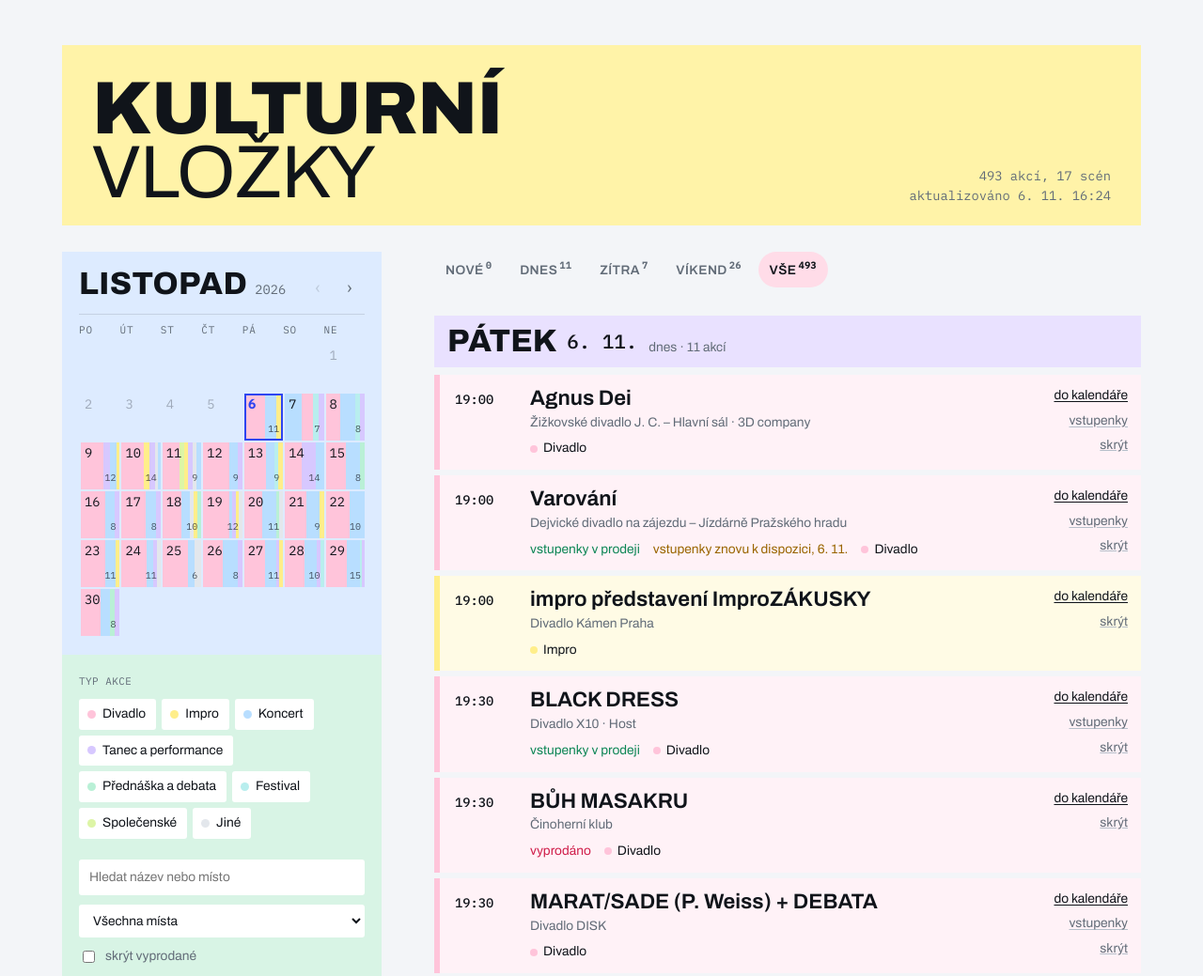
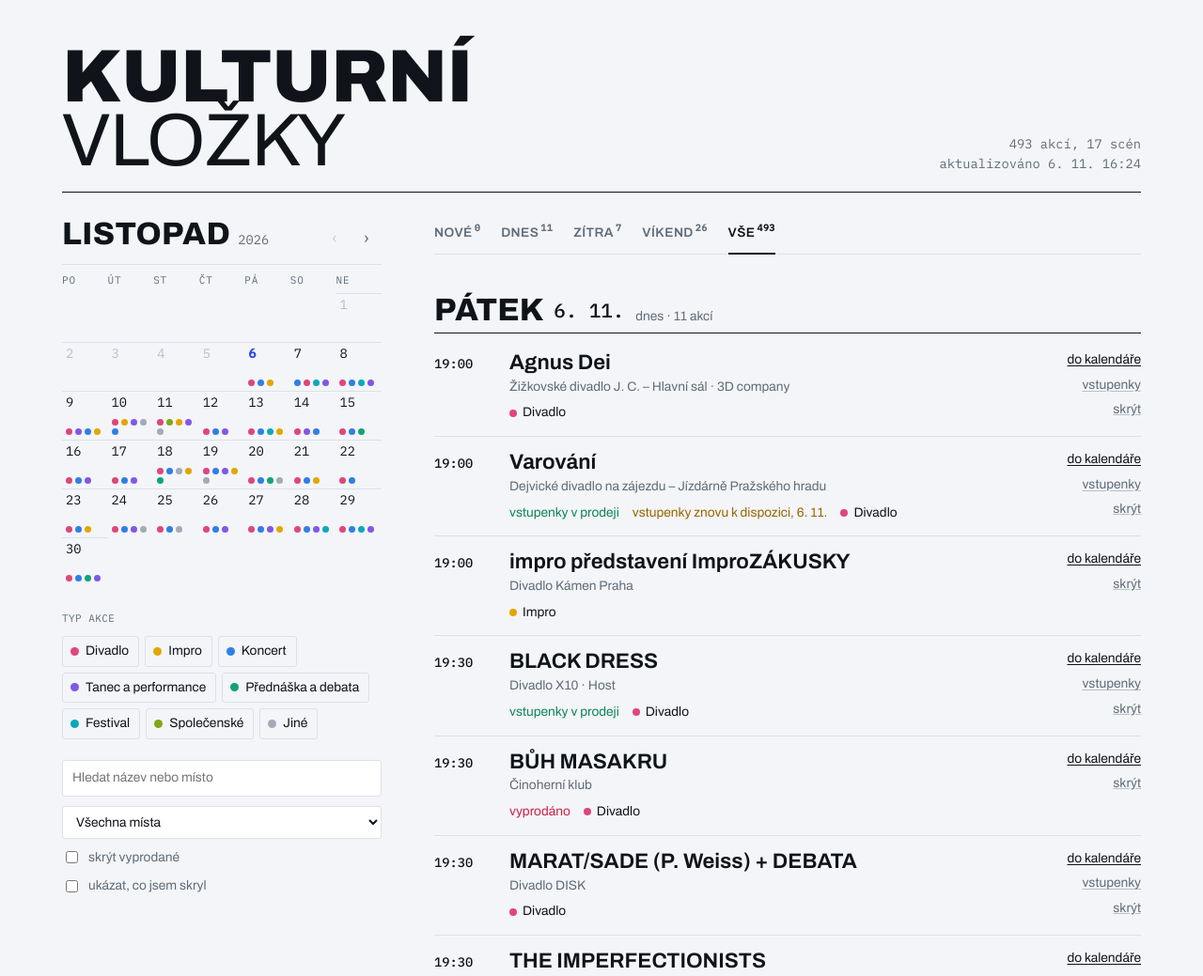
Before and after one commit to m-tomasek/kulturni-vlozky, a plain HTML site: page index.html in a window 1280 px wide. Shown: the top 1039 px of the page at 94% size. Drawn offline with Linux system fonts and the light colour scheme.

Commit message:
Návrat k předchozímu vzhledu; sytější tečky typů v kalendáři, jedna za typ
Co-Authored-By: Claude Opus 5.5 <noreply@anthropic.com>
Claude-Session: https://claude.ai/code/session_01Ap5RTo1zNUUh4Ev367GpLs

```diff
--- a/index.html
+++ b/index.html
@@ -26,8 +26,10 @@
   --t-festival:#B8EEEE; --t-film:#D9DEE6;        --t-spolecenska:#DDF5A6;
   --t-jine:#E3E7EC;
 
-  /* pastelové plochy */
-  --p-lemon:#FFF3A8; --p-sky:#DDEBFF; --p-mint:#D8F4E5; --p-pink:#FFDCE8; --p-lilac:#E9E1FF;
+  /* sytější barvy teček – stejné v kalendáři, legendě i seznamu */
+  --d-divadlo:#E0457B; --d-improvizace:#E3A600; --d-koncert:#2F7FE6; --d-tanec:#8257E5;
+  --d-prednaska:#12A27A; --d-vystava:#EE7A2B; --d-festival:#0BA9B8; --d-film:#6F7C90;
+  --d-spolecenska:#7FA816; --d-jine:#A2ABB8;
 
   --sold:#D01F4B; --free:#0E8656; --warn:#9A6500;
 
@@ -48,7 +50,9 @@
     --t-divadlo:#FFB3CF; --t-improvizace:#FFE873; --t-koncert:#A3D3FF; --t-tanec:#C9B6FF;
     --t-prednaska:#A3EBC9; --t-vystava:#FFC69A; --t-festival:#A3E8E8; --t-film:#B9C2CF;
     --t-spolecenska:#D2F08A; --t-jine:#6A7380;
-    --p-lemon:#3A3517; --p-sky:#1B2A40; --p-mint:#17342A; --p-pink:#3D1E2B; --p-lilac:#2A2346;
+    --d-divadlo:#FF6E9E; --d-improvizace:#FFC933; --d-koncert:#5EA2FF; --d-tanec:#A98BFF;
+    --d-prednaska:#3DD3A3; --d-vystava:#FF9A55; --d-festival:#36D3E0; --d-film:#9AA6B8;
+    --d-spolecenska:#AEDB3A; --d-jine:#6E7887;
     --sold:#FF7A98; --free:#5DD39E; --warn:#F2C14E;
   }
 }
@@ -99,8 +103,11 @@ button{font:inherit;color:inherit;background:none;border:0;padding:0;cursor:poin
 .day{position:relative;min-width:0;height:52px;border-top:1px solid var(--rule);padding:5px 4px;
   display:flex;flex-direction:column;justify-content:space-between;text-align:left;border-radius:0}
 .day .d{font-size:var(--step--1);font-variant-numeric:tabular-nums;line-height:1}
-.day .dots{display:flex;flex-wrap:wrap;gap:2px;min-height:5px;max-width:42px}
-.day .dots i{width:5px;height:5px;border-radius:50%;display:block}
+.day .dots{display:flex;flex-wrap:wrap;gap:3px;min-height:7px;max-width:44px}
+.day .dots i{width:7px;height:7px;border-radius:50%;display:block}
+.day .n{position:absolute;right:4px;top:5px;font-family:var(--mono);font-size:10px;color:var(--ink-muted)}
+.day.sel .n{color:var(--surface);opacity:.75}
+.day.sel .dots i{box-shadow:0 0 0 1.5px var(--surface)}
 .day.out{visibility:hidden}
 .day.past .d,.day.none .d{color:var(--rule-strong)}
 .day.none{cursor:default}
@@ -185,39 +192,9 @@ details.filters>summary::-webkit-details-marker{display:none}
 .label{letter-spacing:.04em}
 .view{font-weight:600;font-stretch:88%;text-transform:uppercase;letter-spacing:.03em;font-size:var(--step--1)}
 .type{font-stretch:92%}
-
-/* ---------- pastelové plochy po celém webu ---------- */
-.masthead{background:var(--p-lemon);padding:clamp(20px,3vw,34px) clamp(16px,3vw,32px) 22px;border-bottom:0}
-.side{background:var(--p-sky);padding:18px 18px 20px}
-.cal{border-top-color:color-mix(in srgb,var(--ink) 12%,transparent)}
-.day{border-top:2px solid var(--p-sky);border-left:2px solid var(--p-sky)}
-.day:not(.none):hover{outline:2px solid var(--ink);outline-offset:-2px}
-.day.past .d,.day.none .d{color:color-mix(in srgb,var(--ink) 30%,transparent)}
-.day.today{box-shadow:inset 0 0 0 2px var(--signal)}
-.day.inrange:not(.sel){outline:2px solid var(--ink);outline-offset:-2px}
-.day .dots{display:none}
-.day .n{font-family:var(--mono);font-size:10px;color:color-mix(in srgb,var(--ink) 70%,transparent);align-self:flex-end}
-.day.sel .n{color:var(--surface)}
-.day.sel,.day.sel:hover{background:var(--ink)!important;color:var(--surface)}
-details.filters{background:var(--p-mint);margin:20px -18px -20px;padding:4px 18px 20px}
-details.filters>summary{border-top:0!important}
-.legend{margin-top:16px}
-.type{background:var(--surface-raised);border-color:transparent}
-.type[aria-pressed="true"]{background:var(--sw);box-shadow:inset 0 0 0 1.5px var(--ink)}
-.side-tools select,.side-tools input[type=search]{border-color:transparent}
-.views{border-bottom:0;gap:6px;margin-bottom:0}
-.view{padding:7px 12px;border-radius:999px;border-bottom:0;margin-bottom:0}
-.view[aria-selected="true"]{background:var(--p-pink);color:var(--ink)}
-.view:hover{background:color-mix(in srgb,var(--p-pink) 50%,transparent)}
-.dayhead{background:var(--p-lilac);border-bottom:0;padding:10px 14px;margin:30px 0 8px}
-.ev{border-bottom:0;margin-bottom:6px;padding:12px 14px 12px 16px;
-  background:color-mix(in srgb,var(--tc) 22%,var(--surface-raised));border-left:6px solid var(--tc)}
-.ev.cancel{background:var(--surface-raised)}
-.health{background:var(--p-mint);padding:18px;border-top:0}
-.alert{background:var(--p-pink);padding:12px 16px;margin:16px 0 0;font-size:var(--step--1);line-height:1.45}
-.alert b{font-weight:650}
+.alert{border-left:3px solid var(--sold);padding:8px 12px;margin:0 0 14px;font-size:var(--step--1);color:var(--ink-muted)}
+.alert b{color:var(--ink);font-weight:600}
 .alert[hidden]{display:none}
-@media (max-width:560px){.ev{padding-left:12px}}
 </style>
 </head>
 <body>
@@ -361,17 +338,11 @@ function kreslitKalendar(){
     const cls=["day", iso<t?"past":"", !den.length?"none":"", iso===t?"today":"",
       S.view==="den"&&S.den===iso?"sel":"", S.view!=="den"&&rozsah.includes(iso)?"inrange":""].join(" ");
     const label=`${DNY[dow(iso)]} ${d}. ${MES2[m]}: ${den.length} akcí`;
-    let heat="";
-    if(den.length){
-      const pocty={}; den.forEach(a=>pocty[a.typ]=(pocty[a.typ]||0)+1);
-      // svislé pruhy v poměru typů akcí daného dne
-      let x=0; const pruhy=[];
-      Object.entries(pocty).sort((a,b)=>b[1]-a[1]).forEach(([ty,c])=>{
-        const w=c/den.length*100; pruhy.push(`var(--t-${ty}) ${x}% ${x+w}%`); x+=w; });
-      heat=`background:linear-gradient(90deg,${pruhy.join(",")})`;
-    }
-    html+=`<button class="${cls}" data-day="${iso}" aria-label="${label}" style="${heat}" ${!den.length?"disabled":""}>
-      <span class="d">${d}</span>${den.length?`<span class="n">${den.length}</span>`:""}</button>`;
+    html+=`<button class="${cls}" data-day="${iso}" aria-label="${label}" ${!den.length?"disabled":""}>
+      <span class="d">${d}</span>
+      <span class="dots">${(()=>{const p={};den.forEach(a=>p[a.typ]=(p[a.typ]||0)+1);
+        return Object.entries(p).sort((x,y)=>y[1]-x[1]).slice(0,5).map(([ty])=>`<i style="background:var(--d-${ty})"></i>`).join("");})()}</span>
+</button>`;
   }
   document.getElementById("cal").innerHTML=html;
 }
@@ -398,14 +369,14 @@ function radek(a){
   if(a.stav==="zruseno") flags.push(`<span class="flag-sold">zrušeno</span>`);
   else if((a.chybi_behu||0)>=2) flags.push(`<span class="flag-warn">zrušeno?</span>`);
   (a.zmeny||[]).slice(0,1).forEach(z=>flags.push(`<span class="flag-warn">${esc(z.co)}, ${kratce(z.kdy)}</span>`));
-  flags.push(`<span class="tag"><i style="background:var(--t-${a.typ})"></i>${TYPY[a.typ]||a.typ}</span>`);
+  flags.push(`<span class="tag"><i style="background:var(--d-${a.typ})"></i>${TYPY[a.typ]||a.typ}</span>`);
   if(a.cena) flags.push(`<span>${esc(a.cena)}</span>`);
 
   const viceDni=a.konec_datum && a.konec_datum!==a.datum;
   const cas = a.cas || (viceDni ? "celý den" : "—");
   const pod = viceDni ? `<small>do ${kratce(a.konec_datum)}</small>` : a.konec_cas ? `<small>–${a.konec_cas}</small>` : "";
   const skryta=SKRYTE.has(a.id);
-  return `<article class="ev ${a.stav==="zruseno"?"cancel":""} ${skryta?"hidden":""}" style="--tc:var(--t-${a.typ})">
+  return `<article class="ev ${a.stav==="zruseno"?"cancel":""} ${skryta?"hidden":""}">
     <div class="time">${cas}${pod}</div>
     <div>
       <h4><a href="${esc(a.url||a.vstupenky||"#")}" target="_blank" rel="noopener">${esc(a.nazev)}</a></h4>
@@ -450,7 +421,7 @@ function ovladani(){
   const pouzite=new Set(AKCE.map(a=>a.typ));
   const typesEl=document.getElementById("types");
   typesEl.innerHTML=Object.entries(TYPY).filter(([k])=>pouzite.has(k)).map(([k,n])=>
-    `<button class="type" style="--sw:var(--t-${k})" data-type="${k}" aria-pressed="false"><i style="background:var(--t-${k})"></i>${n}</button>`).join("");
+    `<button class="type" style="--sw:var(--t-${k})" data-type="${k}" aria-pressed="false"><i style="background:var(--d-${k})"></i>${n}</button>`).join("");
   typesEl.onclick=e=>{const b=e.target.closest(".type"); if(!b)return;
     const k=b.dataset.type; S.typy.has(k)?S.typy.delete(k):S.typy.add(k);
     b.setAttribute("aria-pressed",S.typy.has(k)); typesEl.classList.toggle("filtering",S.typy.size>0); vse();};
@@ -489,12 +460,11 @@ async function start(){
     if(innerWidth<=860) document.getElementById("filters").removeAttribute("open");
     if(AKCE.some(a=>zakladFiltr(a)&&nova7(a))) S.view="nove";
     ovladani(); vse();
-    // kontrola: neaktuální data a nefunkční zdroje
     const zpravy=[];
     const stari = META.vygenerovano ? (Date.now()-new Date(META.vygenerovano))/36e5 : 999;
-    if(stari>30) zpravy.push(`<b>Data nejsou čerstvá</b> – poslední úspěšný sběr byl před ${Math.round(stari/24)} dny. Denní běh na GitHubu se nejspíš zastavil.`);
+    if(stari>30) zpravy.push(`<b>Data nejsou čerstvá</b> – poslední sběr proběhl před ${Math.round(stari/24)} dny.`);
     const spatne=Object.values(z).filter(x=>!x.ok || x.varovani);
-    if(spatne.length) zpravy.push(`<b>Problém se zdroji:</b> ${spatne.map(x=>`${esc(x.nazev)} (${esc(x.chyba||x.varovani)})`).join(", ")}. Jejich akce tu můžou chybět nebo být zastaralé.`);
+    if(spatne.length) zpravy.push(`<b>Nefunguje:</b> ${spatne.map(x=>`${esc(x.nazev)} (${esc(x.chyba||x.varovani)})`).join(", ")}`);
     const al=document.getElementById("alert");
     if(zpravy.length){ al.innerHTML=zpravy.join("<br>"); al.hidden=false; }
     document.getElementById("sources").innerHTML=Object.values(z).sort((a,b)=>a.nazev.localeCompare(b.nazev,"cs")).map(s=>
```
